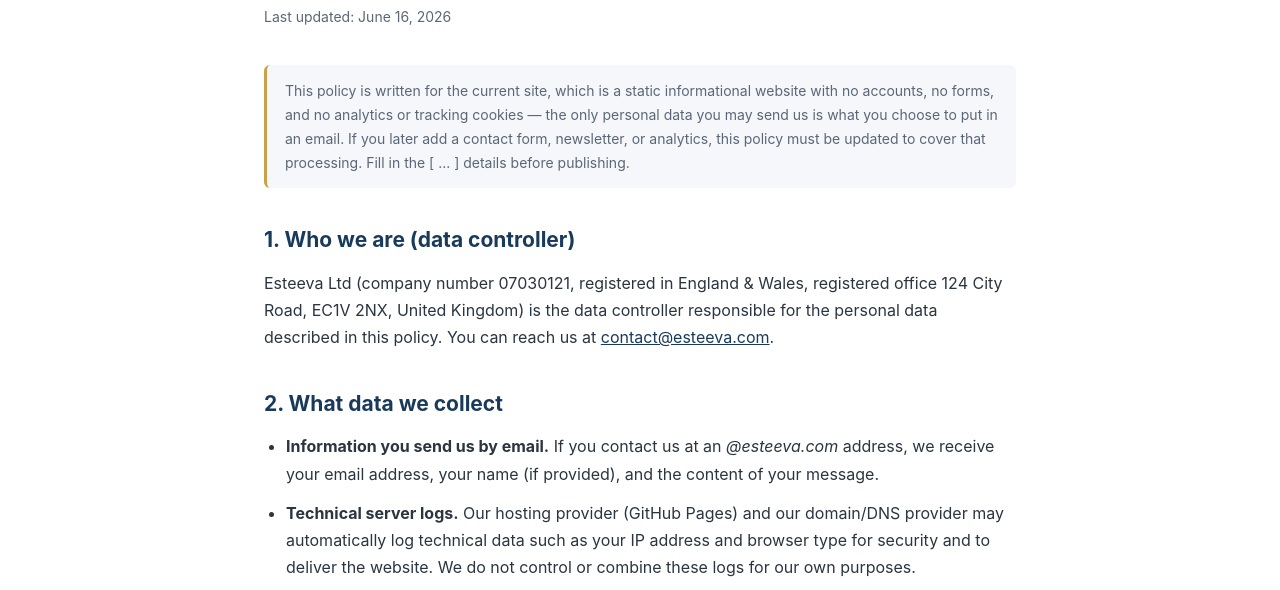
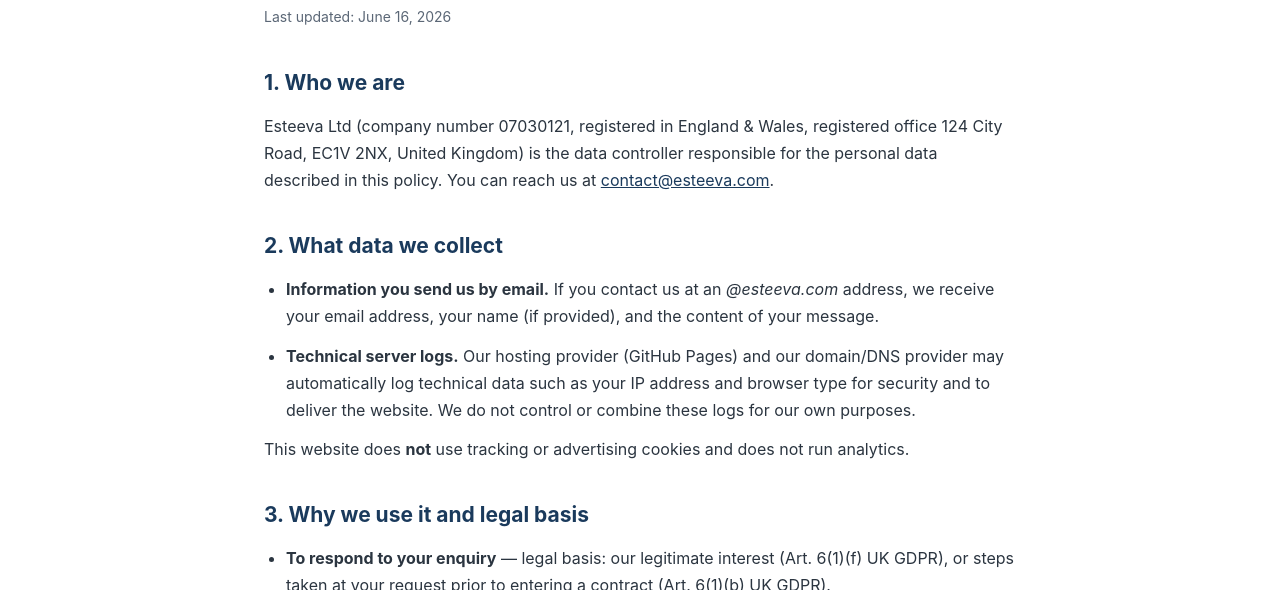
Before and after one commit to kindoor/esteeva-website, a plain HTML site: page privacy.html in a window 1280 px wide. Shown: the part 187-777 px from the top of the page. Drawn offline with Linux system fonts and the light colour scheme.

Commit message:
Finalize legal pages: remove pre-publication editorial notes
The legal notice, privacy policy and terms pages had instructional note
boxes telling the author to fill in bracketed details before publishing.
Company details are now filled in (reg. no., registered office, VAT,
contact), so the notes are removed and the data-controller heading is
simplified.

```diff
--- a/privacy.html
+++ b/privacy.html
@@ -21,15 +21,7 @@
       <h1>Privacy Policy</h1>
       <p class="updated">Last updated: June 16, 2026</p>
 
-      <div class="note">
-        This policy is written for the current site, which is a static informational
-        website with no accounts, no forms, and no analytics or tracking cookies &mdash;
-        the only personal data you may send us is what you choose to put in an email.
-        If you later add a contact form, newsletter, or analytics, this policy must be
-        updated to cover that processing. Fill in the [ ... ] details before publishing.
-      </div>
-
-      <h2>1. Who we are (data controller)</h2>
+      <h2>1. Who we are</h2>
       <p>
         Esteeva Ltd (company number 07030121, registered in England &amp; Wales,
         registered office 124 City Road, EC1V 2NX, United Kingdom) is the data controller responsible
```
Also changed, not shown: legal-notice.html (+0 -7 lines), terms.html (+0 -7 lines).
